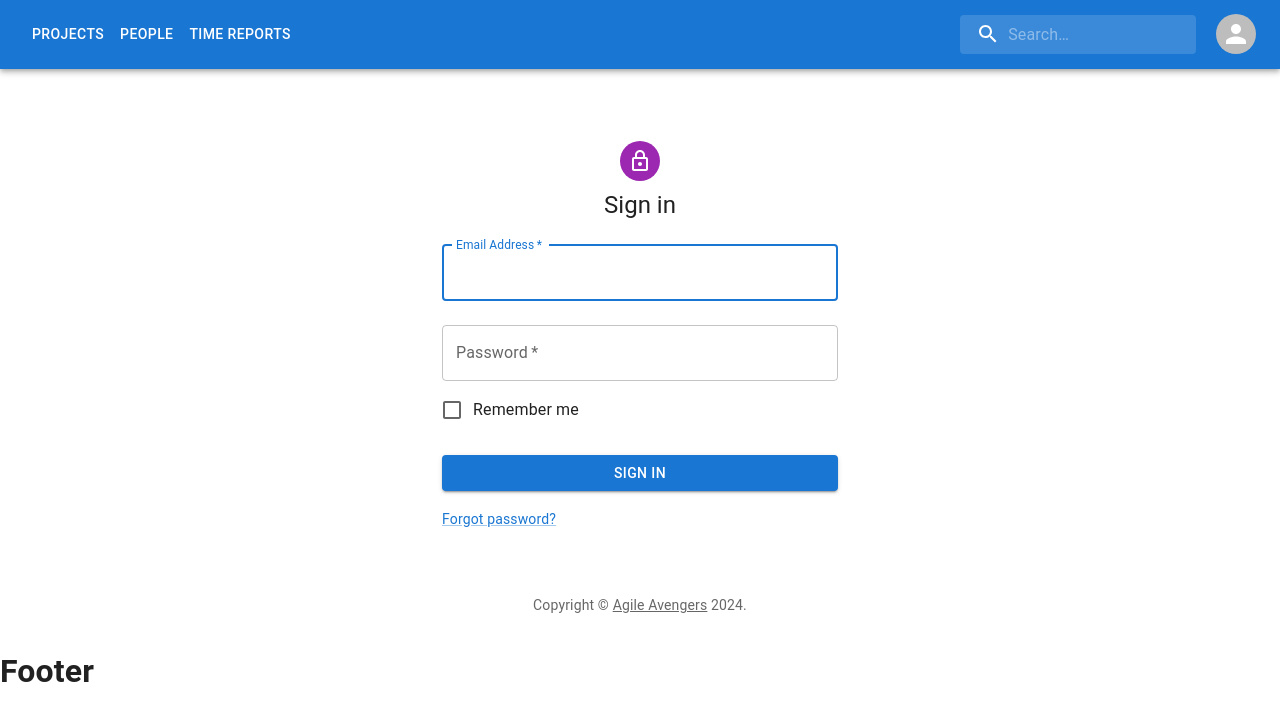
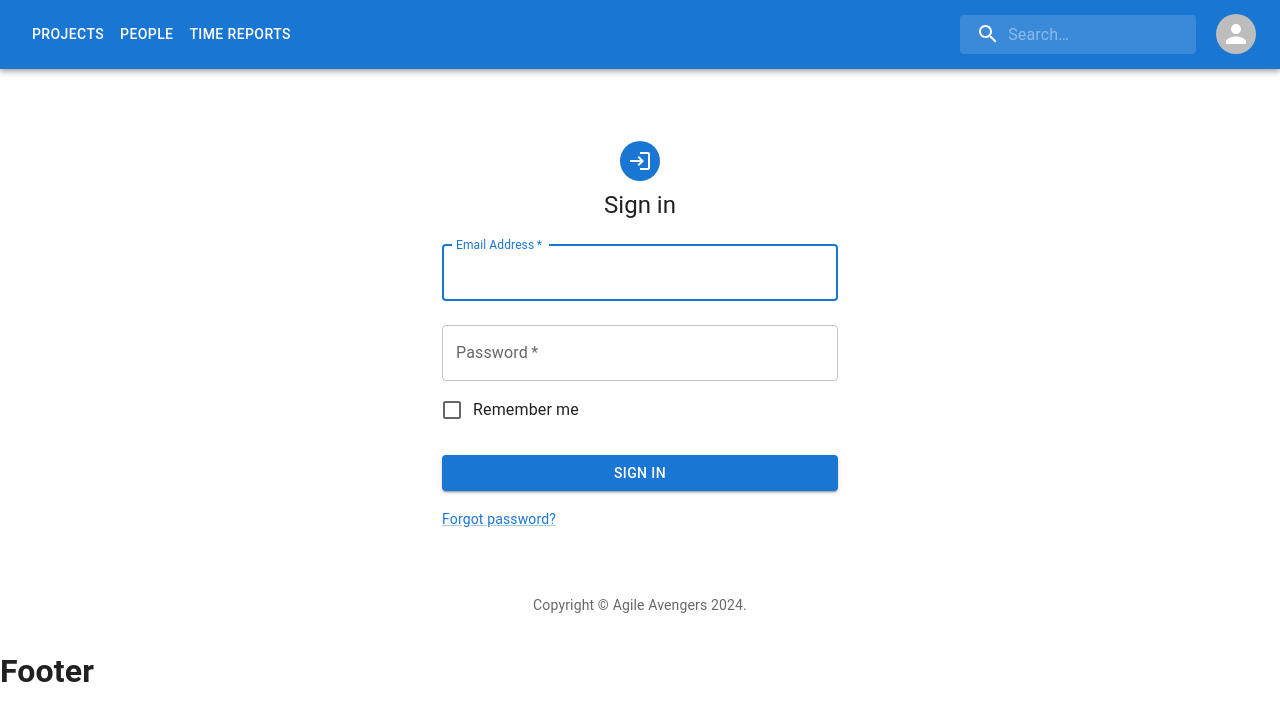
Before and after one commit to AdrianMorenoNystrom/agileavengers, a React (Create React App) app in the folder client/: page /login in a window 1280 px wide. Shown: the top 720 px of the page. Built offline with nearby package versions, Linux system fonts and the light colour scheme.

Commit message:
SignIn-page.js to SignIn.js

```diff
--- a/client/src/App.js
+++ b/client/src/App.js
@@ -5,7 +5,7 @@ import Header from './components/Header';
 import Footer from './components/Footer';
 import Home from './pages/Home';
 import GetPeople from './components/GetPeople';
-import SignIn from './pages/SignIn-page';
+import SignIn from './pages/SignIn';
 import Page404 from './pages/Page404';
 
 function App() {
--- a/client/src/components/UseFetchData.js
+++ b/client/src/components/UseFetchData.js
@@ -2,6 +2,8 @@ import { useState, useEffect } from 'react';
 
 function useFetchData(url) {
     const [data, setData] = useState(null);
+    const [error, setError] = useState(null);
+    const [isLoading, setIsLoading] = useState(true);
 
     useEffect(() => {
         const fetchData = async () => {
@@ -16,13 +18,16 @@ function useFetchData(url) {
                 setData(body.message);
             } catch (error) {
                 console.error(error.message);
+                setError('Failed to fetch data');
+            } finally {
+                setIsLoading(false);
             }
         };
 
         fetchData();
     }, [url]);
 
-    return data;
+    return { data, error, isLoading };
 }
 
 export default useFetchData;
--- a/client/src/pages/SignIn-page.js
+++ b/client/src/pages/SignIn.js
@@ -9,19 +9,18 @@ import Checkbox from '@mui/material/Checkbox';
 import Link from '@mui/material/Link';
 import Grid from '@mui/material/Grid';
 import Box from '@mui/material/Box';
-import LockOutlinedIcon from '@mui/icons-material/LockOutlined';
+import LoginIcon from '@mui/icons-material/Login';
 import Typography from '@mui/material/Typography';
 import Container from '@mui/material/Container';
 import { createTheme, ThemeProvider } from '@mui/material/styles';
 import { useLocation, useNavigate } from 'react-router-dom';
+import useFetchData from '../components/UseFetchData';
 
 function Copyright(props) {
   return (
     <Typography variant="body2" color="text.secondary" align="center" {...props}>
       {'Copyright © '}
-      <Link color="inherit" href="https://mui.com/">
-        Agile Avengers
-      </Link>{' '}
+      <Link color="inherit" underline='none'>Agile Avengers</Link>{' '}
       {new Date().getFullYear()}
       {'.'}
     </Typography>
@@ -33,18 +32,26 @@ function Copyright(props) {
 const defaultTheme = createTheme();
 
 export default function SignIn() {
-  const navigate = useNavigate();
-  const location = useLocation();
-  const [email, setEmail] = useState('');
-  const [password, setPassword] = useState('');
+  // const navigate = useNavigate();
+  // const location = useLocation();
+  // const [email, setEmail] = useState('');
+  // const [password, setPassword] = useState('');
 
-  const handleSubmit = (event) => {
+  const handleSubmit = async (event) => {
     event.preventDefault();
-    const data = new FormData(event.currentTarget);
-    console.log({
-      email: data.get('email'),
-      password: data.get('password'),
-    });
+
+    try {
+      const data = new FormData(event.currentTarget);
+      console.log({
+        email: data.get('email'),
+        password: data.get('password'),
+      });
+    } catch (error) {
+      console.error(error.message);
+    } finally {
+      // setEmail('');
+      // setPassword('');
+    }
   };
 
   return (
@@ -59,8 +66,8 @@ export default function SignIn() {
             alignItems: 'center',
           }}
         >
-          <Avatar sx={{ m: 1, bgcolor: 'secondary.main' }}>
-            <LockOutlinedIcon />
+          <Avatar sx={{ m: 1, bgcolor: '#1976d2' }}>
+            <LoginIcon color='inherit' />
           </Avatar>
           <Typography component="h1" variant="h5">
             Sign in
@@ -75,6 +82,8 @@ export default function SignIn() {
               name="email"
               autoComplete="email"
               autoFocus
+            // value={email}
+            // onChange={(e) => setEmail(e.target.value)}
             />
             <TextField
               margin="normal"
@@ -85,6 +94,8 @@ export default function SignIn() {
               type="password"
               id="password"
               autoComplete="current-password"
+            // value={password}
+            // onChange={(e) => setPassword(e.target.value)}
             />
             <FormControlLabel
               control={<Checkbox value="remember" color="primary" />}
```
